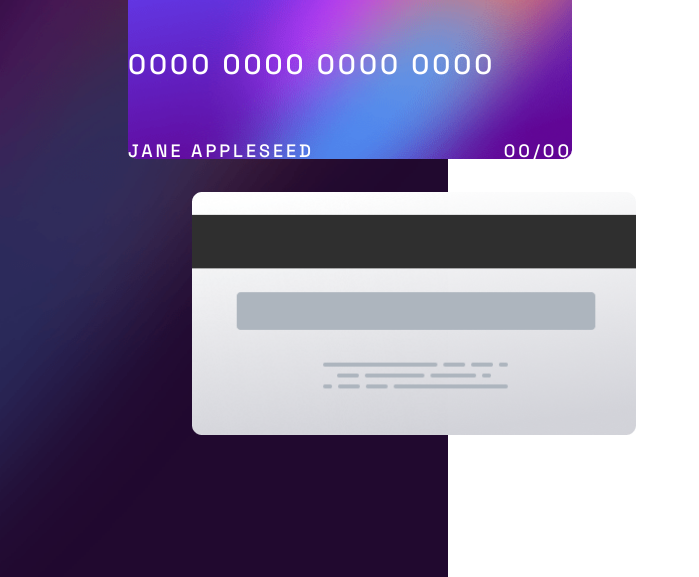
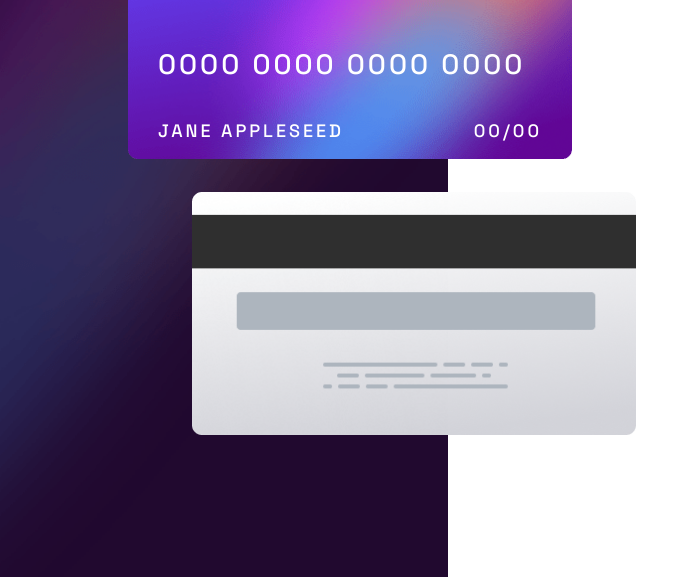
Before and after one commit to jemmycodes/fem-interactive-details, a plain HTML site: page index.html in a window 1280 px wide. Shown: the part 223-800 px from the top of the page, without its empty margins (0-699 px from the left). Drawn offline with Linux system fonts and the light colour scheme.

Commit message:
Updated mistakes in styles

```diff
--- a/styles.css
+++ b/styles.css
@@ -53,7 +53,7 @@ div div.front__card-content {
   height: inherit;
   flex-direction: column;
   justify-content: space-between;
-  padding: 2rgitem 3rem;
+  padding: 2rem 3rem;
 }
 
 .card-number {
```
